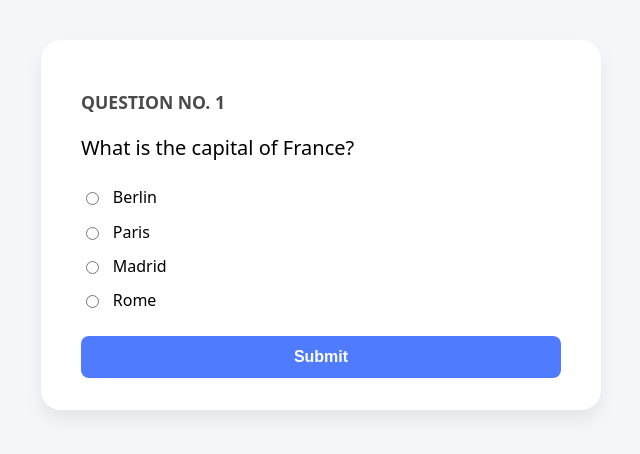
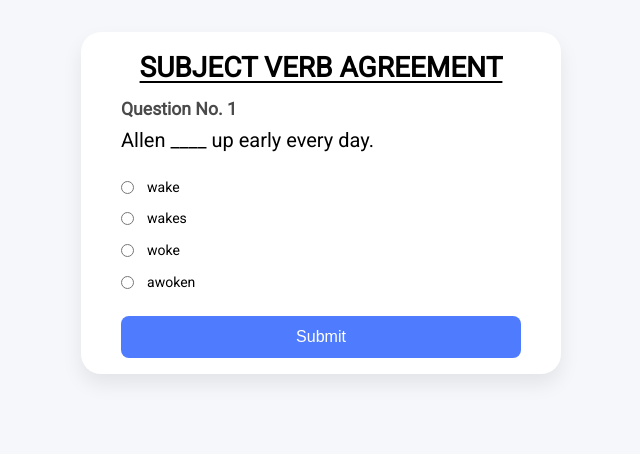
Before and after one commit to github010464/QuizApp, a plain HTML site: page docs/QuizApp.html in a window 1280 px wide. Shown: the whole page, without its empty margins (319-959 px from the left). Drawn offline with Linux system fonts and the light colour scheme.

Commit message:
Add files via upload

```diff
--- a/docs/QuizApp.html
+++ b/docs/QuizApp.html
@@ -1,58 +1,82 @@
 <!DOCTYPE html>
 <html lang="en">
+
 <head>
   <meta charset="UTF-8" />
   <meta name="viewport" content="width=device-width, initial-scale=1.0" />
   <title>JavaScript Quiz</title>
+  <link href="https://fonts.googleapis.com/css2?family=Roboto&display=swap" rel="stylesheet">
+
   <style>
-    /* ——‑‑ Minimal, clean styling ‑‑—— */
+    * {
+      margin: 0;
+      padding: 0;
+      box-sizing: border-box;
+    }
+
     :root {
-      font-family: system-ui, -apple-system, "Segoe UI", Roboto, sans-serif;
+      font-family: "Roboto", system-ui, -apple-system, "Segoe UI", Roboto, sans-serif;
       line-height: 1.4;
     }
+
     body {
       display: flex;
       justify-content: center;
       align-items: flex-start;
       padding: 2rem;
       background: #f5f7fa;
+      font-size: 14px;
     }
+
     .quiz-card {
       width: 100%;
       max-width: 480px;
       background: #ffffff;
-      padding: 2rem 2.5rem;
+      padding: 1rem 2.5rem;
       border-radius: 1.25rem;
       box-shadow: 0 10px 20px rgba(0, 0, 0, 0.08);
     }
+
+    .quiz-card h1 {
+      text-decoration: underline;
+      text-underline-offset: 4px;
+      text-transform: uppercase;
+      margin-bottom: 10px;
+      text-align: center;
+    }
+
     .question-no {
       font-weight: 700;
       font-size: 1.1rem;
       color: #4a4a4a;
       margin-bottom: 0.25rem;
-      text-transform: uppercase;
     }
+
     .question-text {
       font-size: 1.25rem;
       margin-bottom: 1.5rem;
     }
+
     .choices {
       list-style: none;
       padding: 0;
       margin: 0 0 1.5rem;
     }
+
     .choices li {
       margin-bottom: 0.75rem;
     }
+
     .choices input[type="radio"] {
       margin-right: 0.6rem;
       transform: translateY(2px);
     }
+
     button {
       width: 100%;
       padding: 0.75rem 1rem;
       font-size: 1rem;
-      font-weight: 700;
+      font-weight: 500;
       border: none;
       border-radius: 0.5rem;
       cursor: pointer;
@@ -60,10 +84,15 @@
       color: #ffffff;
       transition: background 0.2s ease;
     }
+
     button:hover {
       background: #3a63e0;
     }
-    .hidden { display: none; }
+
+    .hidden {
+      display: none;
+    }
+
     .result {
       font-size: 1.5rem;
       font-weight: 700;
@@ -72,9 +101,11 @@
     }
   </style>
 </head>
+
 <body>
   <div class="quiz-card" id="quizCard">
-    <p class="question-no" id="questionNo">QUESTION NO. 1</p>
+    <h1>Subject Verb Agreement</h1>
+    <p class="question-no" id="questionNo">Question No. 1</p>
     <p class="question-text" id="questionText">Loading…</p>
 
     <ul class="choices" id="choiceList"></ul>
@@ -84,47 +115,33 @@
   </div>
 
   <script>
-    // ———‑‑‑ Quiz Data (edit freely) ‑‑‑———
-    const quiz = [
-      {
-        seqNo: 1,
-        prompt: "What is the capital of France?",
-        choices: ["Berlin", "Paris", "Madrid", "Rome"],
-        correctIndex: 1,
-      },
-      {
-        seqNo: 2,
-        prompt: "Which planet is known as the Red Planet?",
-        choices: ["Venus", "Mars", "Jupiter", "Saturn"],
-        correctIndex: 1,
-      },
-      {
-        seqNo: 3,
-        prompt: "What is 9 × 9?",
-        choices: ["81", "72", "64", "99"],
-        correctIndex: 0,
-      },
-      // ▶️  Add up to 10 (or more) items following the same structure
-    ];
-
-    // ———‑‑‑ State variables ‑‑‑———
+    let quiz = [];
     let current = 0;
     let score = 0;
 
-    // DOM elements
     const questionNoEl = document.getElementById("questionNo");
     const questionTextEl = document.getElementById("questionText");
     const choiceListEl = document.getElementById("choiceList");
     const submitBtn = document.getElementById("submitBtn");
     const feedbackEl = document.getElementById("feedback");
 
-    // Render a question
+    // Load JSON
+    fetch("QuizApp.json")
+      .then((res) => res.json())
+      .then((data) => {
+        quiz = data;
+        showQuestion(current);
+      })
+      .catch((err) => {
+        questionTextEl.textContent = "Failed to load quiz.";
+        console.error(err);
+      });
+
+    // Functions (same as before)
     function showQuestion(idx) {
       const item = quiz[idx];
-      questionNoEl.textContent = `QUESTION NO. ${item.seqNo || idx + 1}`;
+      questionNoEl.textContent = `Question No. ${item.seqNo || idx + 1}`;
       questionTextEl.textContent = item.prompt;
-
-      // Clear previous choices
       choiceListEl.innerHTML = "";
 
       item.choices.forEach((choice, i) => {
@@ -140,13 +157,11 @@
       feedbackEl.classList.add("hidden");
     }
 
-    // Validate selection
     function getSelectedIndex() {
       const selected = document.querySelector("input[name='choice']:checked");
       return selected ? parseInt(selected.value, 10) : -1;
     }
 
-    // Handle submit click
     submitBtn.addEventListener("click", () => {
       const selectedIdx = getSelectedIndex();
       if (selectedIdx === -1) {
@@ -161,7 +176,6 @@
       feedbackEl.classList.remove("hidden");
       if (isCorrect) score++;
 
-      // Move to next question after a short delay
       submitBtn.disabled = true;
       setTimeout(() => {
         current++;
@@ -169,10 +183,9 @@
           showQuestion(current);
           submitBtn.disabled = false;
         } else {
-          // Quiz finished
           showFinalScore();
         }
-      }, 900);
+      }, 500);
     });
 
     function showFinalScore() {
@@ -181,9 +194,9 @@
     <p class="result">Your score: ${score} / ${quiz.length}</p>
   `;
     }
+  </script>
 
-    // Init
-    showQuestion(current);
-  </script>
+
 </body>
+
 </html>
--- /dev/null
+++ b/docs/QuizApp.json
@@ -0,0 +1,56 @@
+[
+  {
+    "seqNo": 1,
+    "prompt": "Allen ____ up early every day.",
+    "choices": ["wake", "wakes", "woke", "awoken"],
+    "correctIndex": 1
+  },
+  {
+    "seqNo": 2,
+    "prompt": "Bert and Chris ____ Allen for his daily workout.",
+    "choices": ["joined", "joins", "joining", "join"],
+    "correctIndex": 3
+  },
+  {
+    "seqNo": 3,
+    "prompt": "Macaroni and cheese ____ their favorite dish.",
+    "choices": ["are", "was", "were", "is"],
+    "correctIndex": 3
+  },
+  {
+    "seqNo": 4,
+    "prompt": " Patience, persistence and perseverance ____ what it takes to succeed.",
+    "choices": ["are", "was", "were", "is"],
+    "correctIndex": 3
+  },
+  {
+    "seqNo": 5,
+    "prompt": "Neither of these answers _____ correct.",
+    "choices": ["was", "were", "is", "are"],
+    "correctIndex": 3
+  },
+  {
+    "seqNo": 6,
+    "prompt": "Either my sister or my brothers ____ going to pick me up.",
+    "choices": ["was", "were", "is", "are"],
+    "correctIndex": 3
+  },
+  {
+    "seqNo": 7,
+    "prompt": "Either my brothers or my sister ____ attending the meeting.",
+    "choices": ["are", "was", "were", "is"],
+    "correctIndex": 3
+  },
+  {
+    "seqNo": 8,
+    "prompt": "I ____ young when I saw you.",
+    "choices": ["was", "were", "is", "are"],
+    "correctIndex": 0
+  },
+  {
+    "seqNo": 9,
+    "prompt": "If I ____ to win the contest. I’d buy my parent’s a house.",
+    "choices": ["was", "were", "is", "are"],
+    "correctIndex": 1
+  }
+]
```
Lines whose indentation alone changed are shown as unchanged.
